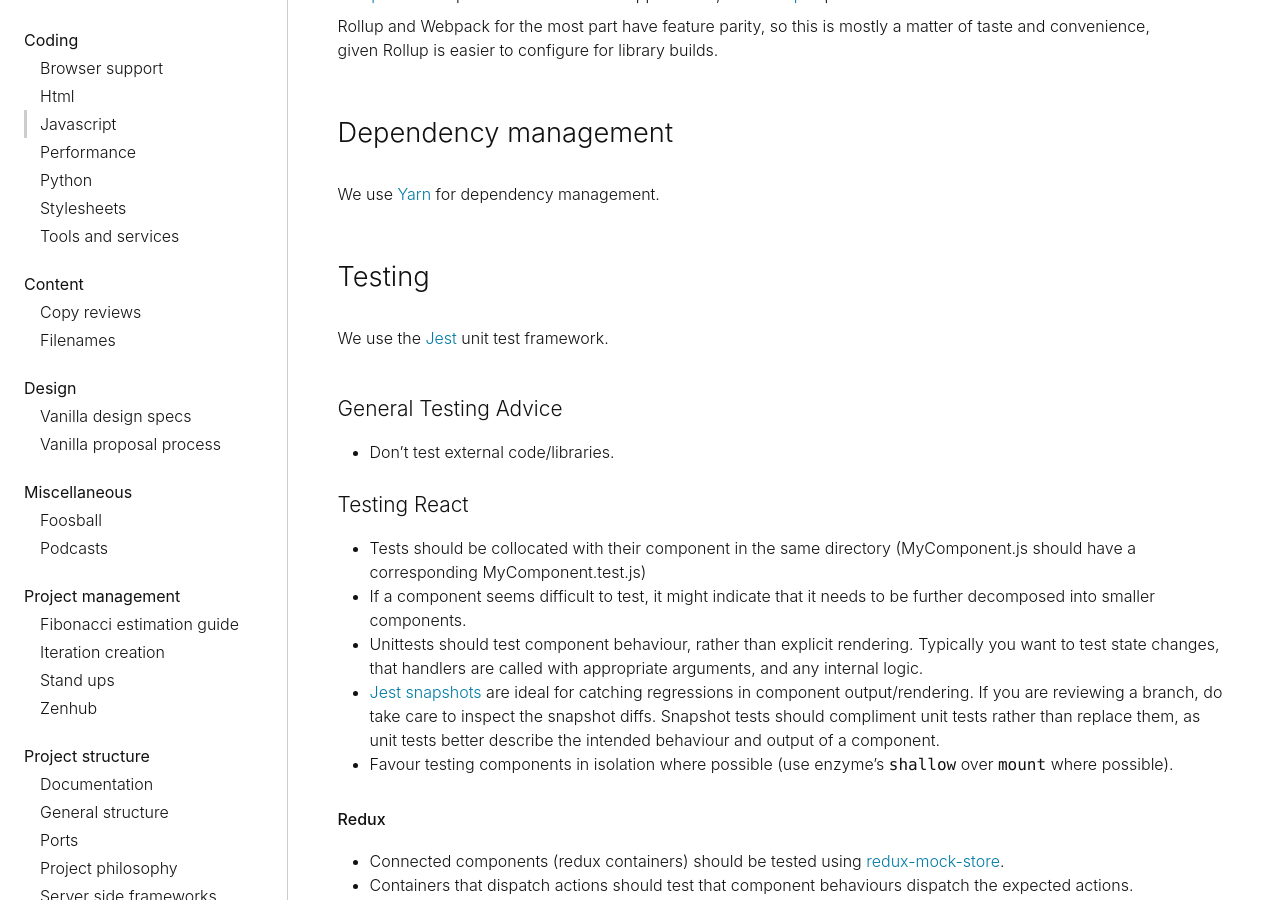
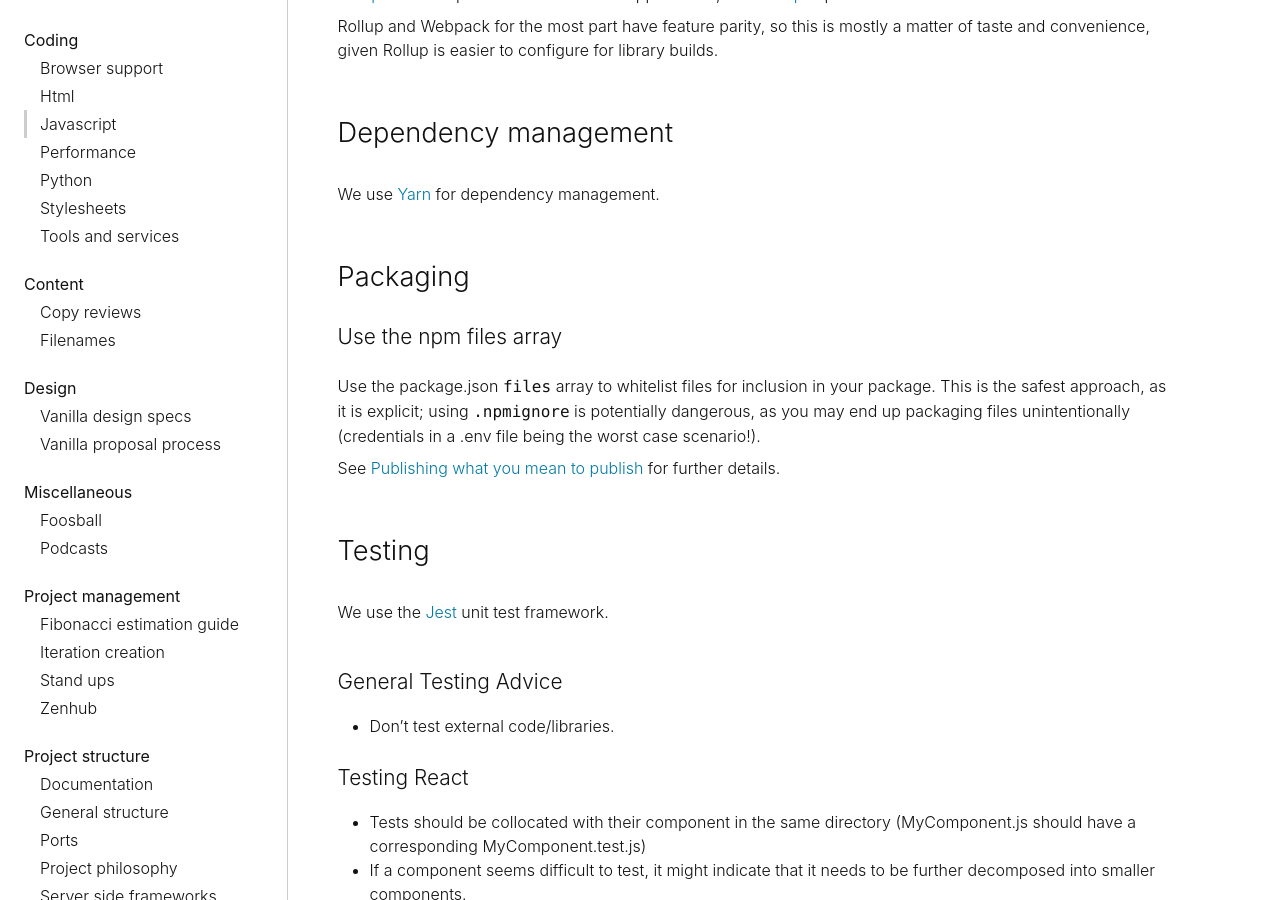
Before and after one commit to canonical-web-and-design/practices, a Jekyll site: the page built from coding/javascript.md, in a window 1280 px wide and 900 px high, scrolled down 1290 px. Built offline with Jekyll 4.4.1, drawn with Linux system fonts in a browser that asks for light colours; some web fonts are replaced.

Commit message:
Add advice for safely specifiying files for npm packaging. (#213)

```diff
--- a/coding/javascript.md
+++ b/coding/javascript.md
@@ -38,6 +38,14 @@ Rollup and Webpack for the most part have feature parity, so this is mostly a ma
 ### Dependency management
 
 We use [Yarn](https://yarnpkg.com/en) for dependency management.
+
+### Packaging
+
+#### Use the npm files array
+
+Use the package.json `files` array to whitelist files for inclusion in your package. This is the safest approach, as it is explicit; using `.npmignore` is potentially dangerous, as you may end up packaging files unintentionally (credentials in a .env file being the worst case scenario!).
+
+See [Publishing what you mean to publish](https://blog.npmjs.org/post/165769683050/publishing-what-you-mean-to-publish) for further details.
 
 ### Testing
 
```
